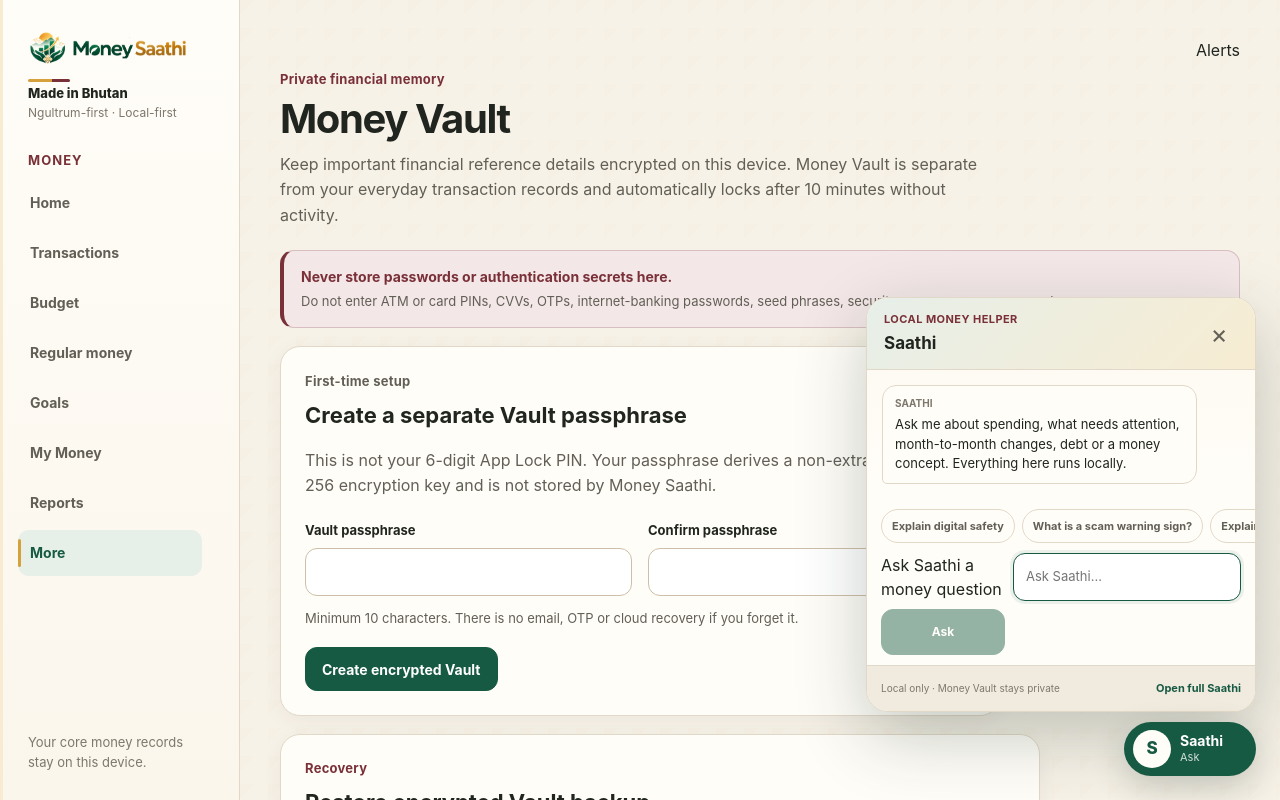
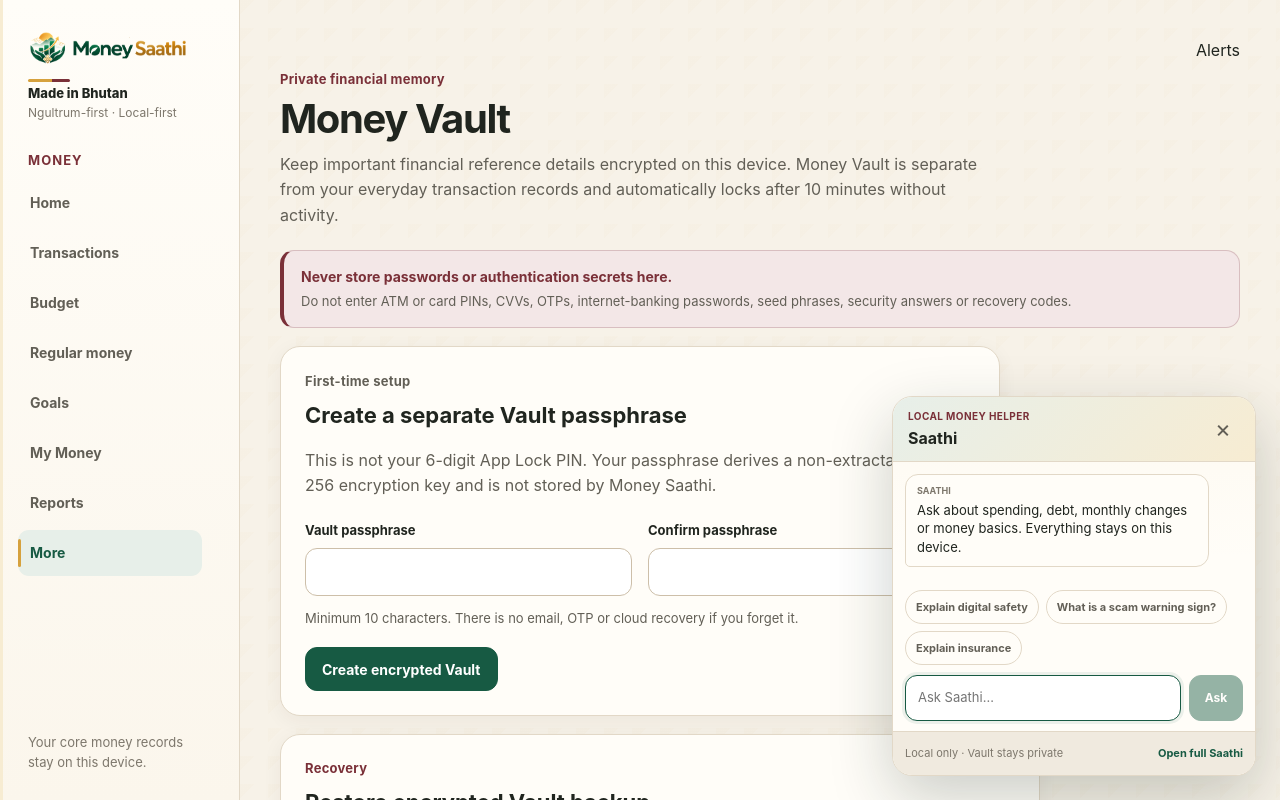
Before and after one commit to sambak07/money-saathi, a React (Vite) app: page /app/vault in a window 1280 px wide. Both pictures are taken after a click on the button "Ask Saathi". Shown: the top 800 px of the page. Built offline with nearby package versions, Linux system fonts and the light colour scheme.

Commit message:
fix: polish floating Saathi experience

```diff
--- a/src/components/SaathiFloatingAssistant.tsx
+++ b/src/components/SaathiFloatingAssistant.tsx
@@ -131,7 +131,7 @@
           id: 1,
           role: 'saathi',
           text:
-            'Ask me about spending, what needs attention, month-to-month changes, debt or a money concept. Everything here runs locally.',
+            'Ask about spending, debt, monthly changes or money basics. Everything stays on this device.',
         },
       ],
     )
@@ -672,7 +672,7 @@
 
           <footer className="saathi-floating-footer">
             <span>
-              Local only · Money Vault stays private
+              Local only · Vault stays private
             </span>
 
             <Link to="/app/saathi/ask">
@@ -682,26 +682,14 @@
         </section>
       )}
 
+      {!open && (
         <button
           type="button"
-        className={
-          open
-            ? 'saathi-floating-launcher open'
-            : 'saathi-floating-launcher'
-        }
-        aria-expanded={open}
+          className="saathi-floating-launcher"
+          aria-expanded={false}
           aria-controls="saathi-floating-panel"
-        aria-label={
-          open
-            ? 'Hide Saathi'
-            : 'Ask Saathi'
-        }
+          aria-label="Ask Saathi"
           onClick={() => {
-          if (open) {
-            setOpen(false)
-            return
-          }
-
             setLoading(true)
             setLoadError('')
             setOpen(true)
@@ -724,6 +712,7 @@
             </small>
           </span>
         </button>
+      )}
     </>
   )
 }
--- a/src/styles/saathi-floating.css
+++ b/src/styles/saathi-floating.css
@@ -4,13 +4,13 @@
   right: 24px;
   bottom: 24px;
 
-  min-width: 132px;
-  min-height: 54px;
-  padding: 7px 13px 7px 8px;
+  min-width: 122px;
+  min-height: 50px;
+  padding: 6px 12px 6px 7px;
 
   display: flex;
   align-items: center;
-  gap: 9px;
+  gap: 8px;
 
   border: 1px solid rgba(23, 90, 67, 0.22);
   border-radius: 999px;
@@ -19,7 +19,7 @@
   color: white;
 
   box-shadow:
-    0 12px 34px rgba(22, 41, 31, 0.2);
+    0 10px 28px rgba(22, 41, 31, 0.18);
 
   font: inherit;
 }
@@ -34,8 +34,8 @@
 }
 
 .saathi-floating-mark {
-  width: 38px;
-  height: 38px;
+  width: 36px;
+  height: 36px;
 
   display: grid;
   place-items: center;
@@ -45,34 +45,34 @@
   background: #fffdf8;
   color: var(--color-brand);
 
-  font-size: 17px;
+  font-size: 16px;
   font-weight: 850;
 }
 
 .saathi-floating-label {
   display: grid;
   justify-items: start;
-  line-height: 1.05;
+  line-height: 1.02;
 }
 
 .saathi-floating-label strong {
-  font-size: 14px;
+  font-size: 13px;
 }
 
 .saathi-floating-label small {
   margin-top: 3px;
-  color: rgba(255, 255, 255, 0.8);
-  font-size: 11px;
+  color: rgba(255, 255, 255, 0.82);
+  font-size: 10px;
 }
 
 .saathi-floating-panel {
   position: fixed;
   z-index: 31;
   right: 24px;
-  bottom: 88px;
+  bottom: 24px;
 
-  width: min(390px, calc(100vw - 32px));
-  max-height: min(650px, calc(100vh - 120px));
+  width: min(364px, calc(100vw - 32px));
+  max-height: min(570px, calc(100vh - 48px));
 
   display: grid;
   grid-template-rows: auto minmax(120px, 1fr) auto auto auto;
@@ -80,22 +80,22 @@
   overflow: hidden;
 
   border: 1px solid var(--color-border);
-  border-radius: 22px;
+  border-radius: 20px;
 
   background: #fffdf8;
 
   box-shadow:
-    0 24px 70px rgba(22, 41, 31, 0.24);
+    0 22px 62px rgba(22, 41, 31, 0.22);
 }
 
 .saathi-floating-header {
-  min-height: 66px;
-  padding: 13px 14px 13px 17px;
+  min-height: 58px;
+  padding: 10px 10px 10px 15px;
 
   display: flex;
   align-items: center;
   justify-content: space-between;
-  gap: 16px;
+  gap: 14px;
 
   border-bottom: 1px solid var(--color-border);
 
@@ -109,17 +109,17 @@
 
 .saathi-floating-header > div {
   display: grid;
-  gap: 3px;
+  gap: 2px;
 }
 
 .saathi-floating-header strong {
   color: var(--color-text);
-  font-size: 17px;
+  font-size: 16px;
 }
 
 .saathi-floating-kicker {
   color: var(--color-maroon);
-  font-size: 11px;
+  font-size: 10px;
   font-weight: 750;
   letter-spacing: 0.04em;
   text-transform: uppercase;
@@ -138,20 +138,20 @@
   background: transparent;
   color: var(--color-text-secondary);
 
-  font-size: 26px;
+  font-size: 24px;
   line-height: 1;
 }
 
 .saathi-floating-close:hover {
-  background: rgba(255, 255, 255, 0.65);
+  background: rgba(255, 255, 255, 0.72);
 }
 
 .saathi-floating-messages {
-  padding: 15px;
+  padding: 12px;
 
   display: grid;
   align-content: start;
-  gap: 10px;
+  gap: 9px;
 
   overflow-y: auto;
   overscroll-behavior: contain;
@@ -159,19 +159,19 @@
   background:
     linear-gradient(
       180deg,
-      rgba(214, 161, 61, 0.025),
-      transparent 120px
+      rgba(214, 161, 61, 0.022),
+      transparent 100px
     );
 }
 
 .saathi-floating-message {
-  max-width: 88%;
-  padding: 10px 12px;
+  max-width: 90%;
+  padding: 9px 11px;
 
   display: grid;
-  gap: 4px;
+  gap: 3px;
 
-  border-radius: 14px;
+  border-radius: 13px;
 }
 
 .saathi-floating-message.saathi {
@@ -194,7 +194,7 @@
 
 .saathi-floating-message > span {
   color: var(--color-text-muted);
-  font-size: 10px;
+  font-size: 9px;
   font-weight: 750;
   text-transform: uppercase;
 }
@@ -204,12 +204,12 @@
 
   color: var(--color-text);
   font-size: 13px;
-  line-height: 1.48;
+  line-height: 1.44;
 }
 
 .saathi-floating-error {
-  margin: 0 14px 10px;
-  padding: 10px 12px;
+  margin: 0 12px 8px;
+  padding: 9px 11px;
 
   border: 1px solid rgba(181, 61, 61, 0.22);
   border-radius: 11px;
@@ -222,20 +222,18 @@
 }
 
 .saathi-floating-suggestions {
-  padding: 10px 14px 0;
+  padding: 8px 12px 0;
 
   display: flex;
   gap: 7px;
+  flex-wrap: wrap;
 
-  overflow-x: auto;
-  scrollbar-width: thin;
+  overflow: visible;
 }
 
 .saathi-floating-suggestions button {
   min-height: 34px;
   padding: 0 10px;
-
-  flex: 0 0 auto;
 
   border: 1px solid var(--color-border);
   border-radius: 999px;
@@ -248,11 +246,24 @@
 }
 
 .saathi-floating-form {
-  padding: 10px 14px;
+  padding: 10px 12px;
 
   display: grid;
-  grid-template-columns: minmax(0, 1fr) auto;
+  grid-template-columns: minmax(0, 1fr) 54px;
   gap: 8px;
+}
+
+.saathi-floating-form .visually-hidden {
+  position: absolute !important;
+  width: 1px !important;
+  height: 1px !important;
+  padding: 0 !important;
+  margin: -1px !important;
+  overflow: hidden !important;
+  clip: rect(0 0 0 0) !important;
+  clip-path: inset(50%) !important;
+  white-space: nowrap !important;
+  border: 0 !important;
 }
 
 .saathi-floating-form input {
@@ -277,9 +288,9 @@
 }
 
 .saathi-floating-form button {
-  min-width: 60px;
+  min-width: 54px;
   min-height: 46px;
-  padding: 0 13px;
+  padding: 0 10px;
 
   border: 1px solid var(--color-brand);
   border-radius: 12px;
@@ -296,8 +307,8 @@
 }
 
 .saathi-floating-footer {
-  min-height: 46px;
-  padding: 10px 14px;
+  min-height: 44px;
+  padding: 9px 12px;
 
   display: flex;
   align-items: center;
@@ -311,7 +322,7 @@
 
 .saathi-floating-footer span {
   color: var(--color-text-muted);
-  font-size: 10px;
+  font-size: 11px;
   line-height: 1.35;
 }
 
@@ -328,9 +339,9 @@
     right: 18px;
     bottom: 98px;
 
-    min-width: 112px;
+    min-width: 108px;
     min-height: 48px;
-    padding: 5px 11px 5px 6px;
+    padding: 5px 10px 5px 6px;
   }
 
   .saathi-floating-mark {
@@ -340,10 +351,10 @@
 
   .saathi-floating-panel {
     right: 12px;
-    bottom: 154px;
+    bottom: 96px;
 
     width: calc(100vw - 24px);
-    max-height: calc(100vh - 174px);
+    max-height: calc(100vh - 116px);
   }
 }
 
@@ -371,6 +382,6 @@
   }
 
   .saathi-floating-footer {
-    align-items: flex-start;
+    align-items: center;
   }
 }
```
Also changed, not shown: 2 other files (tests, documents, lock files or other folders). Lines whose indentation alone changed are shown as unchanged.
